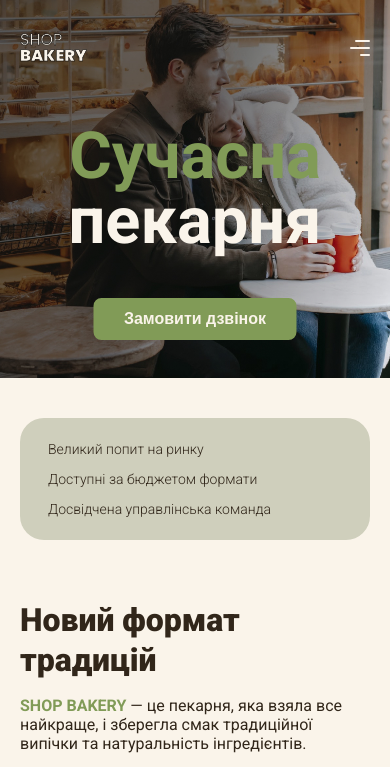
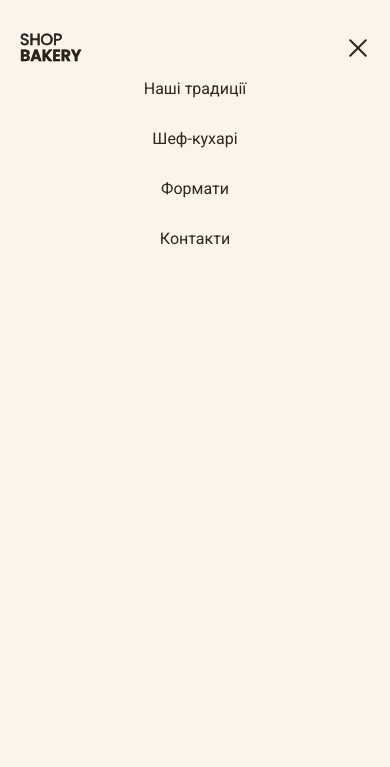
Before and after one commit to ed-nesma02/modern_bakery, a plain HTML site: page index.html in a window 390 px wide. Both pictures are taken after a click on the button 357 px from the left and 48 px from the top of the page. Shown: the top 767 px of the page. Drawn offline with nearby package versions, Linux system fonts and the light colour scheme.

Commit message:
menu burger

```diff
--- a/index.html
+++ b/index.html
@@ -27,6 +27,8 @@
           <span class="burger__line"></span>
           <span class="burger__line"></span>
           <span class="burger__line"></span>
+          <span class="burger__line"></span>
+          <span class="burger__line"></span>
         </button>
         <nav class="header__nav nav">
           <ul class="nav__items">
@@ -44,7 +46,7 @@
             </li>
           </ul>
         </nav>
-        <button class="header__btn">Замовити дзвінок</button>
+        <button class="header__btn header__btn_active">Замовити дзвінок</button>
       </div>
     </header>
     <main class="main">
--- a/js/scripts.js
+++ b/js/scripts.js
@@ -69,7 +69,28 @@ forms.forEach((form) => {
     e.preventDefault();
     const formData = new FormData(form);
     console.log('formData: ', formData);
-    form.reset()
-    closeModal("close");
+    form.reset();
+    closeModal('close');
   });
-})
+});
+
+const burger = document.querySelector('.burger');
+const navigation = document.querySelector('.nav');
+const logo = document.querySelector('.logo');
+const header = document.querySelector('.header');
+
+const burgerControl = () => {
+  burger.classList.toggle('burger_active');
+  navigation.classList.toggle('nav_active');
+  logo.classList.toggle('logo_active');
+  header.classList.toggle('header_active');
+  open.classList.toggle('header__btn_active');
+  if (body.style.overflowY === 'hidden') {
+    body.style.overflowY = 'auto';
+  } else {
+    body.style.overflowY = 'hidden';
+  }
+};
+
+burger.addEventListener('click', burgerControl);
+navigation.addEventListener('click', burgerControl);
--- a/style/style.scss
+++ b/style/style.scss
@@ -179,6 +179,7 @@ h6 {
   padding-top: 32px;
   left: 0;
   right: 0;
+  transition: all 0.3s ease-in-out;
   &__container {
     display: flex;
     justify-content: space-between;
@@ -203,6 +204,7 @@ h6 {
 }
 .burger {
   display: none;
+  position: relative;
 }
 .hero {
   background-image: url('../img/main_page.jpg');
@@ -759,17 +761,34 @@ h6 {
     &__items {
       flex-direction: column;
     }
+    &__link{
+      color: #31261A;
+    }
     &_active {
       display: block;
     }
   }
+  .header_active{
+    height: 1000px;
+    background-color: #faf4ea;
+    & .logo{
+      color: #31261A;
+      & span {
+        font-weight: 600 !important;
+      }
+    }
+  }
   .header__btn {
+    display: none;
     width: 203px;
     bottom: -246px;
     left: 50%;
     transform: translate(-50%);
     padding: 10px 24px;
     position: absolute;
+    &_active{
+      display: block;
+    }
   }
   .burger {
     grid-area: burger;
@@ -786,6 +805,7 @@ h6 {
       height: 2px;
       border-radius: 5px;
       background-color: #faf4ea;
+      transition: all .3s ease-in-out;
       &:nth-child(1) {
         width: 15px;
       }
@@ -794,6 +814,36 @@ h6 {
       }
       &:nth-child(3) {
         width: 10px;
+      }
+      &:nth-child(4) {
+        width: 0;
+        position: absolute;
+        transform: rotate(45deg);
+      }
+      &:nth-child(5) {
+        width: 0;
+        position: absolute;
+        transform: rotate(135deg);
+      }
+    }
+    &_active{
+      & span {
+        background-color: #31261A;
+        &:nth-child(1) {
+          width: 0;
+        }
+        &:nth-child(2) {
+          width: 0;
+        }
+        &:nth-child(3) {
+          width: 0;
+        }
+        &:nth-child(4) {
+          width: 24px;
+        }
+        &:nth-child(5) {
+          width: 24px;
+        }
       }
     }
   }
@@ -916,6 +966,7 @@ h6 {
   .contacts {
     &__container {
       flex-direction: column;
+      align-items: center;
     }
     &__title {
       text-align: center;
@@ -962,4 +1013,26 @@ h6 {
       grid-row: 4;
     }
   }
+  .modal {
+    &__main {
+      padding: 40px 30px 60px;
+      border-radius: 16px;
+    }
+    &__title {
+      font-size: 32px;
+      line-height: 1.2;
+    }
+    &__subtitle {
+      margin-top: 8px;
+      font-size: 16px;
+    }
+    &__close {
+      top: 10px;
+      right: 10px;
+    }
+    &__img {
+      display: none;
+    }
+  }
+
 }
```
Also changed, not shown: css/style.css.
